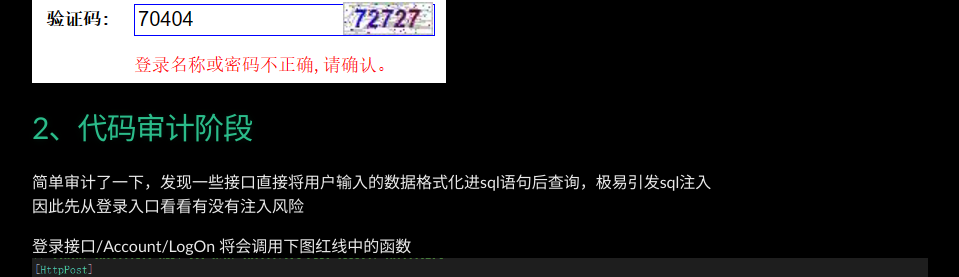
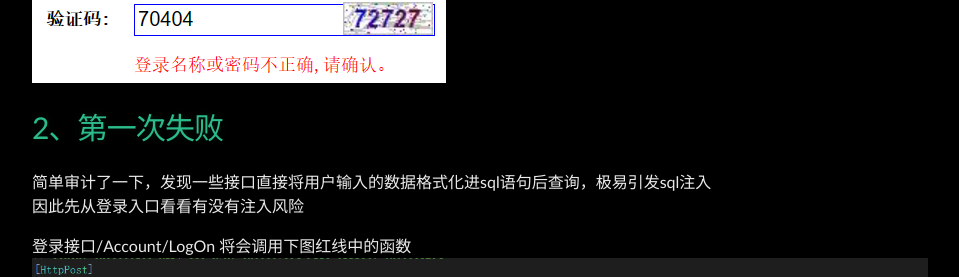
Before and after one commit to Leeyangee/leeyangee.github.io, a Jekyll site: the page built from _posts/2023-10-26-代码审计.Net 绕过异常防火墙-从信息泄露到SQL注入.md, in a window 1280 px wide and 900 px high, scrolled down 3417 px. Shown: the part 151-428 px from the top of the window, without its empty margins (160-1119 px from the left). Built offline with Jekyll 4.4.1, drawn with Linux system fonts in a browser that asks for light colours.

Commit message:
Update 2023-10-26-代码审计.Net 绕过异常防火墙-从信息泄露到SQL注入.md

```diff
--- a/_posts/2023-10-26-代码审计.Net 绕过异常防火墙-从信息泄露到SQL注入.md
+++ b/_posts/2023-10-26-代码审计.Net 绕过异常防火墙-从信息泄露到SQL注入.md
@@ -107,7 +107,7 @@ public ActionResult LogOn(LogOnModel model, string returnUrl){
 在测试了一些站点以后，终于发现了跟该后端一样的回显的站点，至此可以确认源代码资产所属
 ![avatar](/image/2023-10-19-1.png)
 
-# [](#header-1)2、代码审计阶段
+# [](#header-1)2、第一次失败
 
 简单审计了一下，发现一些接口直接将用户输入的数据格式化进sql语句后查询，极易引发sql注入
 因此先从登录入口看看有没有注入风险
```
